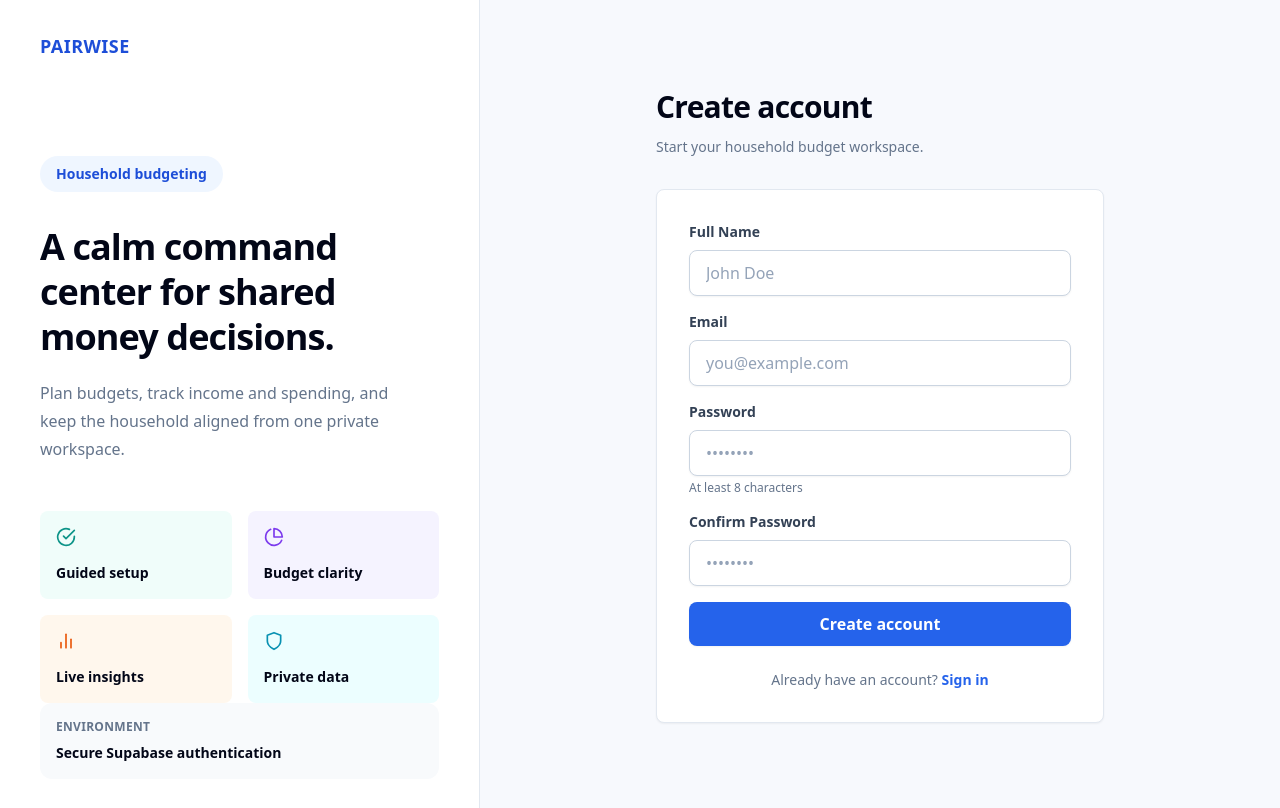
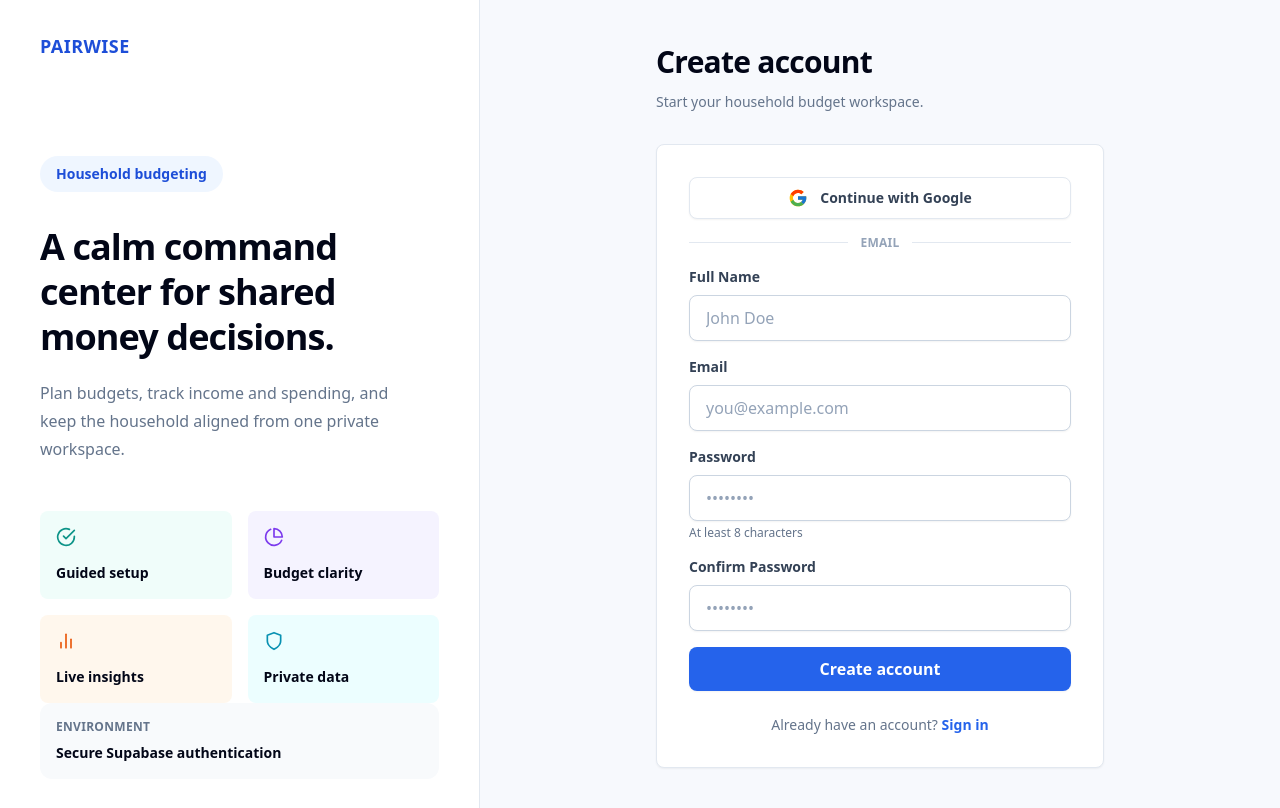
Before and after one commit to ugonkwocha/pairwise-budgeting-app, a Next.js app: page /signup in a window 1280 px wide. Shown: the top 808 px of the page. Built offline with nearby package versions, Linux system fonts and the light colour scheme; no server answers.

Commit message:
Add Google authentication flow

```diff
--- a/app/api/invites/send/route.ts
+++ b/app/api/invites/send/route.ts
@@ -1,6 +1,7 @@
 import { NextResponse, type NextRequest } from 'next/server';
 import { Resend } from 'resend';
 import { createClient } from '@/lib/supabase/server';
+import { getAuthUserName } from '@/lib/supabase/authUser';
 
 function isValidEmail(email: string) {
   return /^[^\s@]+@[^\s@]+\.[^\s@]+$/.test(email);
@@ -52,7 +53,7 @@ export async function POST(request: NextRequest) {
     return NextResponse.json({ error: 'A valid invite link is required' }, { status: 400 });
   }
 
-  const inviterName = user.user_metadata?.name || user.email?.split('@')[0] || 'A household member';
+  const inviterName = getAuthUserName(user);
   const resend = new Resend(resendApiKey);
 
   const subject = `${inviterName} invited you to join ${householdName} on PairWise`;
--- a/app/auth/callback/route.ts
+++ b/app/auth/callback/route.ts
@@ -4,11 +4,16 @@ import { NextResponse, type NextRequest } from 'next/server';
 export async function GET(request: NextRequest) {
   const requestUrl = new URL(request.url);
   const code = requestUrl.searchParams.get('code');
-  const next = requestUrl.searchParams.get('next') || '/';
+  const nextParam = requestUrl.searchParams.get('next') || '/';
+  const next = nextParam.startsWith('/') ? nextParam : '/';
 
   if (code) {
     const supabase = await createClient();
-    await supabase.auth.exchangeCodeForSession(code);
+    const { error } = await supabase.auth.exchangeCodeForSession(code);
+
+    if (error) {
+      return NextResponse.redirect(new URL(`/login?error=${encodeURIComponent('Unable to complete sign in. Please try again.')}`, requestUrl.origin));
+    }
   }
 
   return NextResponse.redirect(new URL(next, requestUrl.origin));
--- a/app/login/page.tsx
+++ b/app/login/page.tsx
@@ -4,6 +4,7 @@ import { useEffect, useState } from 'react';
 import Link from 'next/link';
 import { createClient } from '@/lib/supabase/client';
 import { AuthAlert, AuthShell, authButtonClass, authInputClass } from '@/components/auth/AuthShell';
+import { GoogleAuthButton } from '@/components/auth/GoogleAuthButton';
 
 export default function LoginPage() {
   const [email, setEmail] = useState('');
@@ -15,10 +16,15 @@ export default function LoginPage() {
   useEffect(() => {
     const params = new URLSearchParams(window.location.search);
     const emailParam = params.get('email');
+    const errorParam = params.get('error');
     const next = params.get('next') || '/';
 
     if (emailParam) {
       setEmail(emailParam);
+    }
+
+    if (errorParam) {
+      setError(errorParam);
     }
 
     setNextPath(next.startsWith('/') ? next : '/');
@@ -65,7 +71,16 @@ export default function LoginPage() {
             </AuthAlert>
           )}
 
-          <form onSubmit={handleLogin} className="space-y-4">
+          <div className="space-y-4">
+            <GoogleAuthButton label="Continue with Google" nextPath={nextPath} onError={setError} />
+            <div className="flex items-center gap-3 text-xs font-semibold uppercase tracking-wide text-slate-400">
+              <span className="h-px flex-1 bg-slate-200" />
+              <span>Email</span>
+              <span className="h-px flex-1 bg-slate-200" />
+            </div>
+          </div>
+
+          <form onSubmit={handleLogin} className="mt-4 space-y-4">
             <div>
               <label htmlFor="email" className="mb-2 block text-sm font-semibold text-slate-700">
                 Email
--- a/app/signup/page.tsx
+++ b/app/signup/page.tsx
@@ -1,10 +1,11 @@
 'use client';
 
-import { useState } from 'react';
+import { useEffect, useState } from 'react';
 import { useRouter } from 'next/navigation';
 import Link from 'next/link';
 import { createClient } from '@/lib/supabase/client';
 import { AuthAlert, AuthShell, authButtonClass, authInputClass } from '@/components/auth/AuthShell';
+import { GoogleAuthButton } from '@/components/auth/GoogleAuthButton';
 
 const PENDING_INVITE_PATH_KEY = 'pairwise:pending-invite-path';
 
@@ -18,7 +19,14 @@ export default function SignupPage() {
   const [existingEmail, setExistingEmail] = useState('');
   const [existingAccountNext, setExistingAccountNext] = useState('/onboarding');
   const [loading, setLoading] = useState(false);
+  const [nextPath, setNextPath] = useState('/onboarding');
   const router = useRouter();
+
+  useEffect(() => {
+    const params = new URLSearchParams(window.location.search);
+    const next = params.get('next') || '/onboarding';
+    setNextPath(next.startsWith('/') ? next : '/onboarding');
+  }, []);
 
   const handleSignup = async (e: React.FormEvent) => {
     e.preventDefault();
@@ -49,9 +57,11 @@ export default function SignupPage() {
       const supabase = createClient();
       const params = new URLSearchParams(window.location.search);
       const next = params.get('next') || '/onboarding';
+      const safeNext = next.startsWith('/') ? next : '/onboarding';
+      setNextPath(safeNext);
 
-      if (next.startsWith('/invite/')) {
-        window.localStorage.setItem(PENDING_INVITE_PATH_KEY, next);
+      if (safeNext.startsWith('/invite/')) {
+        window.localStorage.setItem(PENDING_INVITE_PATH_KEY, safeNext);
       }
 
       // Sign up user
@@ -59,7 +69,7 @@ export default function SignupPage() {
         email: normalizedEmail,
         password,
         options: {
-          emailRedirectTo: `${window.location.origin}/auth/callback?next=${encodeURIComponent(next)}`,
+          emailRedirectTo: `${window.location.origin}/auth/callback?next=${encodeURIComponent(safeNext)}`,
           data: {
             name,
           },
@@ -69,7 +79,7 @@ export default function SignupPage() {
       if (signupError) {
         if (signupError.message.toLowerCase().includes('already')) {
           setExistingEmail(normalizedEmail);
-          setExistingAccountNext(next);
+          setExistingAccountNext(safeNext);
           setPassword('');
           setConfirmPassword('');
           return;
@@ -81,14 +91,14 @@ export default function SignupPage() {
 
       if (data.user && Array.isArray(data.user.identities) && data.user.identities.length === 0) {
         setExistingEmail(normalizedEmail);
-        setExistingAccountNext(next);
+        setExistingAccountNext(safeNext);
         setPassword('');
         setConfirmPassword('');
         return;
       }
 
       if (data.session) {
-        router.push(next);
+        router.push(safeNext);
         return;
       }
 
@@ -145,7 +155,16 @@ export default function SignupPage() {
             </AuthAlert>
           )}
 
-          <form onSubmit={handleSignup} className="space-y-4">
+          <div className="space-y-4">
+            <GoogleAuthButton label="Continue with Google" nextPath={nextPath} onError={setError} />
+            <div className="flex items-center gap-3 text-xs font-semibold uppercase tracking-wide text-slate-400">
+              <span className="h-px flex-1 bg-slate-200" />
+              <span>Email</span>
+              <span className="h-px flex-1 bg-slate-200" />
+            </div>
+          </div>
+
+          <form onSubmit={handleSignup} className="mt-4 space-y-4">
             <div>
               <label htmlFor="name" className="mb-2 block text-sm font-semibold text-slate-700">
                 Full Name
--- /dev/null
+++ b/components/auth/GoogleAuthButton.tsx
@@ -0,0 +1,58 @@
+'use client';
+
+import { useState } from 'react';
+import { FcGoogle } from 'react-icons/fc';
+import { createClient } from '@/lib/supabase/client';
+
+const PENDING_INVITE_PATH_KEY = 'pairwise:pending-invite-path';
+
+interface GoogleAuthButtonProps {
+  label: string;
+  nextPath: string;
+  onError: (message: string) => void;
+}
+
+export function GoogleAuthButton({ label, nextPath, onError }: GoogleAuthButtonProps) {
+  const [loading, setLoading] = useState(false);
+
+  const handleGoogleAuth = async () => {
+    setLoading(true);
+    onError('');
+
+    try {
+      const safeNextPath = nextPath.startsWith('/') ? nextPath : '/';
+
+      if (safeNextPath.startsWith('/invite/')) {
+        window.localStorage.setItem(PENDING_INVITE_PATH_KEY, safeNextPath);
+      }
+
+      const supabase = createClient();
+      const { error } = await supabase.auth.signInWithOAuth({
+        provider: 'google',
+        options: {
+          redirectTo: `${window.location.origin}/auth/callback?next=${encodeURIComponent(safeNextPath)}`,
+        },
+      });
+
+      if (error) {
+        onError(error.message);
+        setLoading(false);
+      }
+    } catch (err) {
+      onError(err instanceof Error ? err.message : 'Unable to continue with Google');
+      setLoading(false);
+    }
+  };
+
+  return (
+    <button
+      type="button"
+      onClick={handleGoogleAuth}
+      disabled={loading}
+      className="flex w-full items-center justify-center gap-3 rounded-lg border border-slate-200 bg-white px-4 py-2.5 text-sm font-semibold text-slate-700 shadow-sm transition hover:bg-slate-50 disabled:cursor-not-allowed disabled:bg-slate-100 disabled:text-slate-400"
+    >
+      <FcGoogle className="h-5 w-5 shrink-0" aria-hidden="true" />
+      <span>{loading ? 'Opening Google...' : label}</span>
+    </button>
+  );
+}
--- a/components/onboarding/OnboardingWizard.tsx
+++ b/components/onboarding/OnboardingWizard.tsx
@@ -6,6 +6,7 @@ import { useBudget } from '@/lib/contexts/BudgetContext';
 import { Household, User, IncomeSource, Category } from '@/types';
 import { Button } from '@/components/ui/Button';
 import { createClient } from '@/lib/supabase/client';
+import { getAuthUserName } from '@/lib/supabase/authUser';
 import StepIndicator from './StepIndicator';
 import HouseholdStep from './HouseholdStep';
 import MembersStep from './MembersStep';
@@ -44,7 +45,7 @@ export default function OnboardingWizard() {
       if (!user) return;
 
       setPrimaryMember({
-        name: user.user_metadata?.name || user.email?.split('@')[0] || 'Primary member',
+        name: getAuthUserName(user),
         email: user.email || '',
       });
     };
--- /dev/null
+++ b/lib/supabase/authUser.ts
@@ -0,0 +1,14 @@
+export function getAuthUserName(user: { email?: string | null; user_metadata?: Record<string, unknown> | null } | null | undefined) {
+  const metadata = user?.user_metadata || {};
+  const name =
+    metadata.name ||
+    metadata.full_name ||
+    metadata.display_name ||
+    metadata.preferred_username;
+
+  if (typeof name === 'string' && name.trim()) {
+    return name.trim();
+  }
+
+  return user?.email?.split('@')[0] || 'User';
+}
--- a/lib/supabase/budgetRepository.ts
+++ b/lib/supabase/budgetRepository.ts
@@ -1,6 +1,7 @@
 'use client';
 
 import { createClient } from '@/lib/supabase/client';
+import { getAuthUserName } from '@/lib/supabase/authUser';
 import { INITIAL_STORAGE } from '@/lib/storage/schema';
 import { getCurrentLocalMonth } from '@/lib/utils/dateUtils';
 import type { BudgetStorageSchema } from '@/lib/storage/schema';
@@ -254,7 +255,7 @@ export async function loadBudgetData(): Promise<{
   await supabase.from('profiles').upsert({
     id: user.id,
     email: user.email,
-    name: user.user_metadata?.name || user.email?.split('@')[0] || 'User',
+    name: getAuthUserName(user),
   } as any);
 
   const accessRows = await throwIfError(
```
